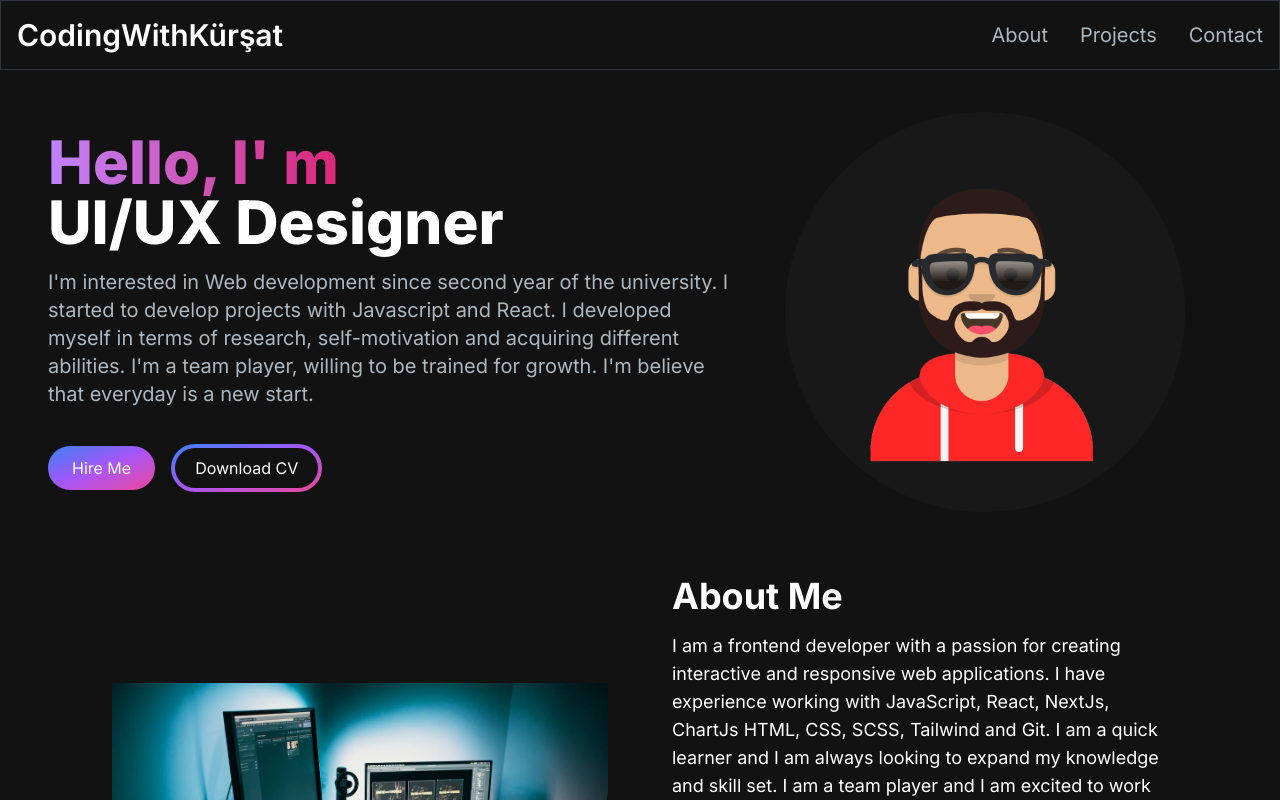
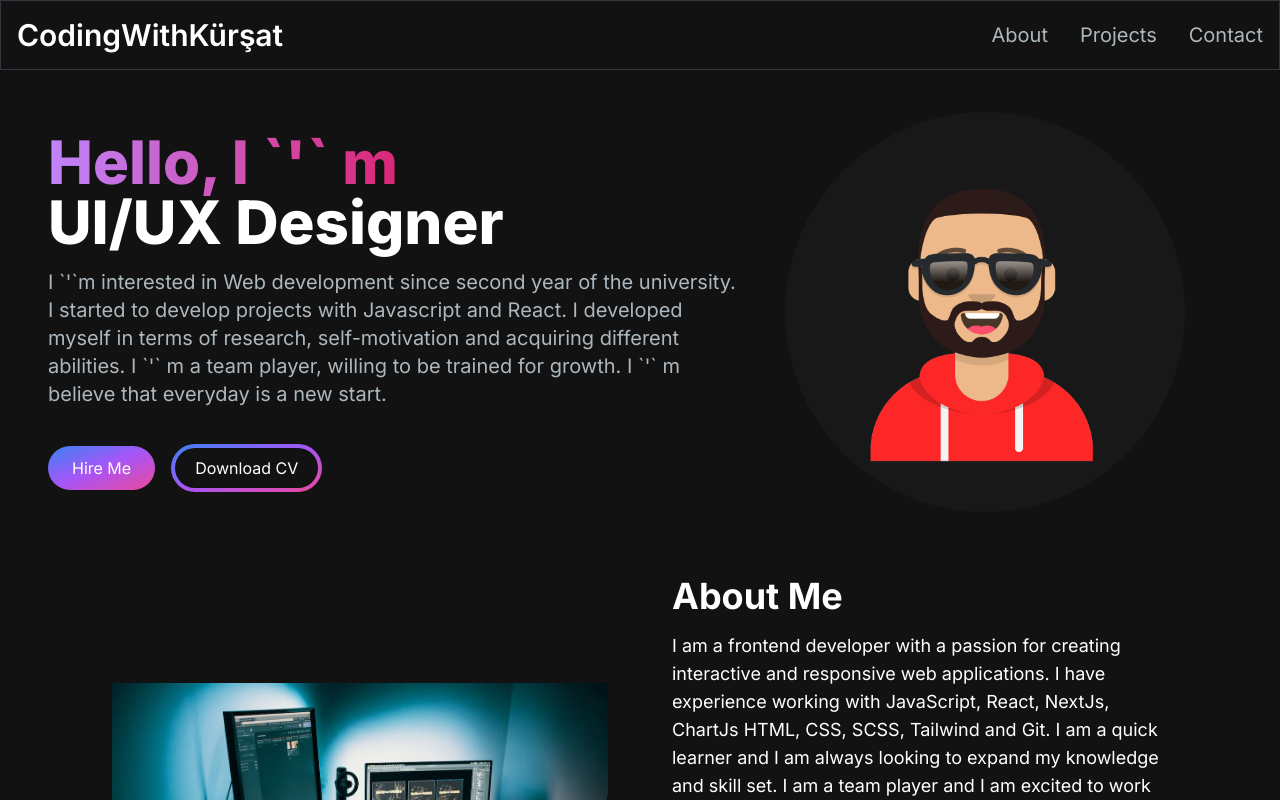
Before and after one commit to kursadsahin0/my_portfolio, a Next.js app: page / in a window 1280 px wide. Shown: the top 800 px of the page. Built offline with nearby package versions, Linux system fonts and the light colour scheme.

Commit message:
Update HeroSection.jsx

```diff
--- a/src/app/components/HeroSection.jsx
+++ b/src/app/components/HeroSection.jsx
@@ -13,7 +13,7 @@ const HeroSection = () => {
             <div className='grid grid-cols-1 sm:grid-cols-12'>
                 <div className='col-span-7 place-self-center text-center sm:text-left'>
                     <h1 className='text-white mb-4 text-4xl lg:text-6xl sm:text-5xl font-extrabold'>
-                        <span className='text-transparent bg-clip-text bg-gradient-to-r  from-purple-400 to-pink-600'>Hello, I' m {''}</span>
+                        <span className='text-transparent bg-clip-text bg-gradient-to-r  from-purple-400 to-pink-600'>Hello, I `&apos;` m {''}</span>
                       <br/>
                         <TypeAnimation
                             sequence={[
@@ -34,7 +34,7 @@ const HeroSection = () => {
 
 
                     </h1>
-                    <p className='text-[#ADB7BE] sm:text-lg lg:text-xl mb-6 text-base '>I'm interested in Web development since second year of the university. I started to develop projects with Javascript and React. I developed myself in terms of research, self-motivation and acquiring different abilities. I'm a team player, willing to be trained for growth. I'm believe that everyday is a new start.</p>
+                    <p className='text-[#ADB7BE] sm:text-lg lg:text-xl mb-6 text-base '>I `&apos;`m interested in Web development since second year of the university. I started to develop projects with Javascript and React. I developed myself in terms of research, self-motivation and acquiring different abilities. I `&apos;` m a team player, willing to be trained for growth. I `&apos;` m believe that everyday is a new start.</p>
                     <div>
                         <Link href='/contact' className='px-6 py-3 rounded-full mr-4 bg-gradient-to-br from-blue-500 via-purple-500 to-pink-500 hover:bg-slate-200 text-white w-full sm:w-fit'>Hire Me</Link>
                         <button className='px-1 py-1 rounded-full bg-gradient-to-br from-blue-500 via-purple-500 to-pink-500 hover:bg-slate-800 text-white  mt-3 w-full sm:w-fit'><span className='block bg-[#121212] hover:bg-slate-800 rounded-full px-5 py-2'>Download CV</span></button>
```
